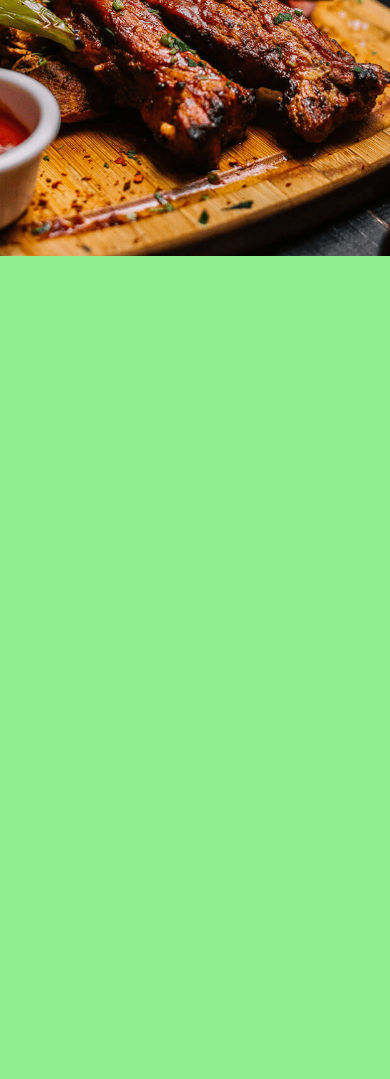
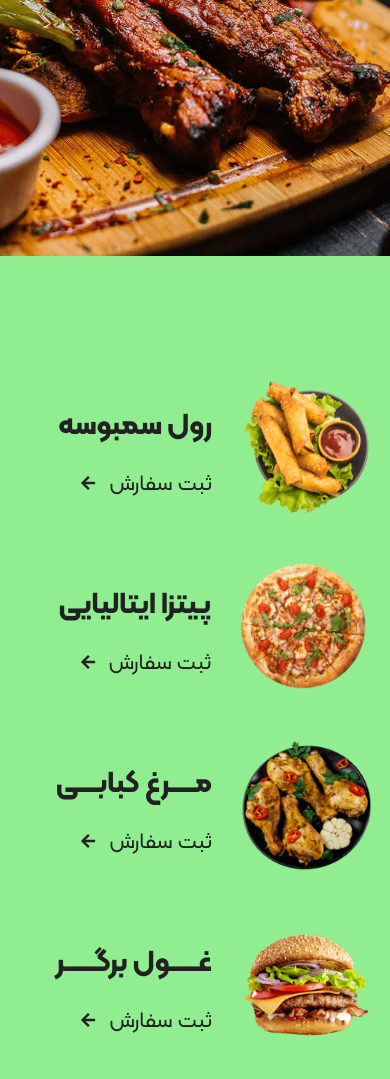
Before and after one commit to Part-Institute/CRO.CODE.ILE1, a plain HTML site: page index.html in a window 390 px wide. Shown: the part 6425-7504 px from the top of the page. Before the commit the page ends 6685 px from the top, so only its background shows below. Drawn offline with Linux system fonts and the light colour scheme.

Commit message:
[add] Order Section + Responsive

```diff
--- a/assets/styles/home/responsive.css
+++ b/assets/styles/home/responsive.css
@@ -174,6 +174,24 @@
         padding-right: 10%;
         padding-left: 10%;
     }
+
+    /*
+    =============
+    Order Section
+    =============
+    */
+    .order-section .row {
+        justify-content: center;
+    }
+
+    .order-section h2 {
+        display: none;
+    }
+
+    .order-cover {
+        align-content: center;
+    }
+
 }
 
 @media (max-width: 992px) {
--- a/assets/styles/home/style.css
+++ b/assets/styles/home/style.css
@@ -409,3 +409,65 @@ Offer Section
     gap: 19px;
     align-items: center;
 }
+
+/*
+=============
+Order Section
+=============
+*/
+.order-section {
+    padding-right: 5%;
+    padding-left: 5%;
+    margin-top: 100px;
+    margin-bottom: 140px;
+}
+
+.order-section .row {
+    align-items: center;
+}
+
+.order-item {
+    display: flex;
+    gap: 30px;
+    justify-content: center;
+    align-items: center;
+}
+
+.order-cover {
+    width: 40%;
+    height: 179px;
+}
+
+.order-cover img {
+    width: 100%;
+    height: auto;
+}
+
+.order-content {
+    width: 60%;
+}
+
+.order-content h1 {
+    font-size: 30px;
+    color: rgba(33, 33, 33, 1);
+    padding-bottom: 15px;
+}
+
+.order-content a {
+    font-size: 22px;
+    color: rgba(33, 33, 33, 1);
+    text-decoration: unset;
+}
+
+.order-content a:after {
+    content: url("../../icons/home/section4/leftArrow.svg");
+    padding-right: 8px;
+}
+
+.order-section h2 {
+    color: rgba(33, 33, 33, 0.06);
+    font-weight: 700;
+    font-size: 64px;
+    margin-right: 15px;
+    letter-spacing: 1px;
+}
--- a/index.html
+++ b/index.html
@@ -248,5 +248,81 @@
         </div>
     </div>
 </section>
+<section class="order-section">
+    <div class="row">
+        <div class="col-lg-3 col-md-4">
+            <div class="order-item">
+                <div class="order-cover">
+                    <img src="assets/images/home/section4/rollSamosa.png" alt="Roll Samosa">
+                </div>
+                <div class="order-content">
+                    <h1>
+                        رول سمبوسه
+                    </h1>
+                    <a href="#">
+                        ثبت سفارش
+                    </a>
+                </div>
+            </div>
+            <h2>
+                سمبوسه
+            </h2>
+        </div>
+        <div class="col-lg-3 col-md-4">
+            <div class="order-item">
+                <div class="order-cover">
+                    <img src="assets/images/home/section4/deliciousPizza.png" alt="Roll Samosa">
+                </div>
+                <div class="order-content">
+                    <h1>
+                        پیتزا ایتالیایی
+                    </h1>
+                    <a href="#">
+                        ثبت سفارش
+                    </a>
+                </div>
+            </div>
+            <h2>
+                پیتزا
+            </h2>
+        </div>
+        <div class="col-lg-3 col-md-4">
+            <div class="order-item">
+                <div class="order-cover">
+                    <img src="assets/images/home/section4/roastedChicken.png" alt="Roll Samosa">
+                </div>
+                <div class="order-content">
+                    <h1>
+                        مــــــرغ کبابـــــی
+                    </h1>
+                    <a href="#">
+                        ثبت سفارش
+                    </a>
+                </div>
+            </div>
+            <h2>
+                مـــــــرغ
+            </h2>
+        </div>
+        <div class="col-lg-3 col-md-4">
+            <div class="order-item">
+                <div class="order-cover">
+                    <img src="assets/images/home/section4/vagetableBurger.png" alt="Roll Samosa">
+                </div>
+                <div class="order-content">
+                    <h1>
+                        غـــــــول برگـــــــر
+                    </h1>
+                    <a href="#">
+                        ثبت سفارش
+                    </a>
+                </div>
+            </div>
+            <h2>
+                برگـــــــر
+            </h2>
+        </div>
+    </div>
+</section>
 </body>
 </html>
```
